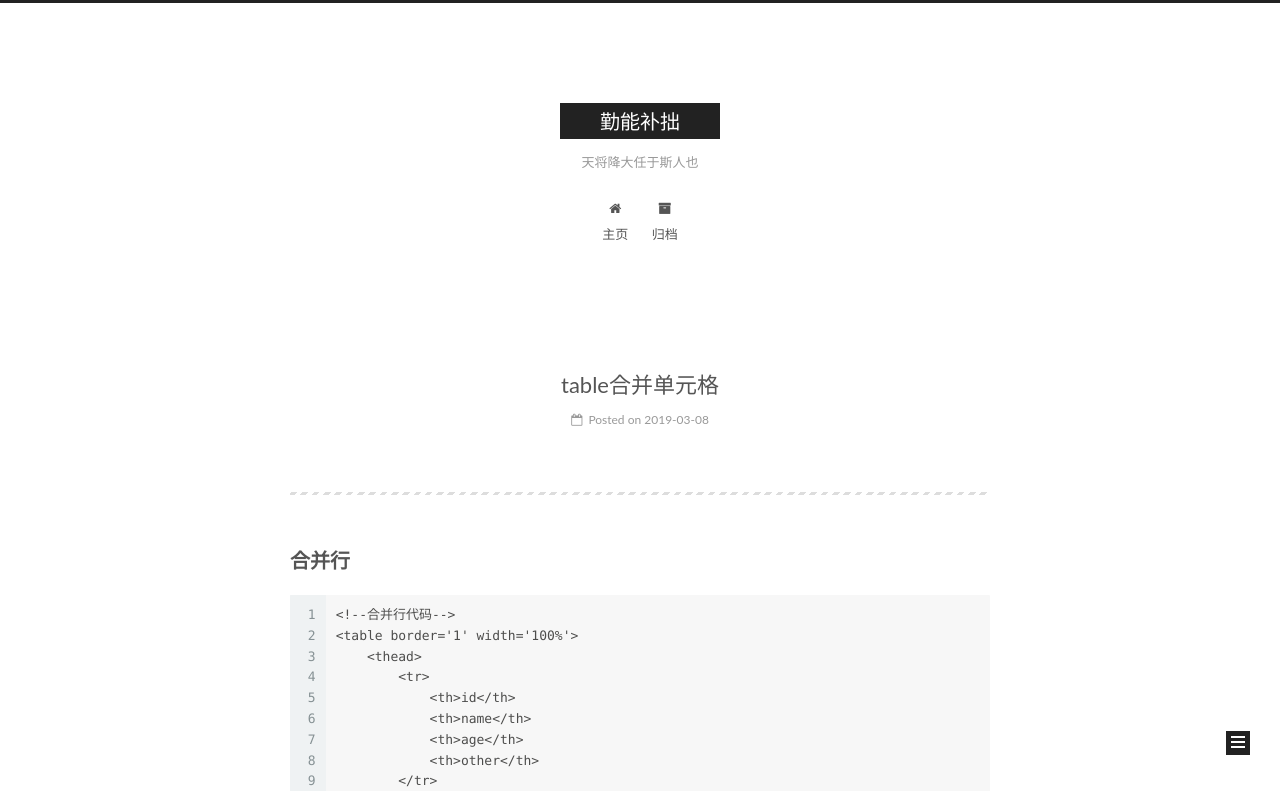
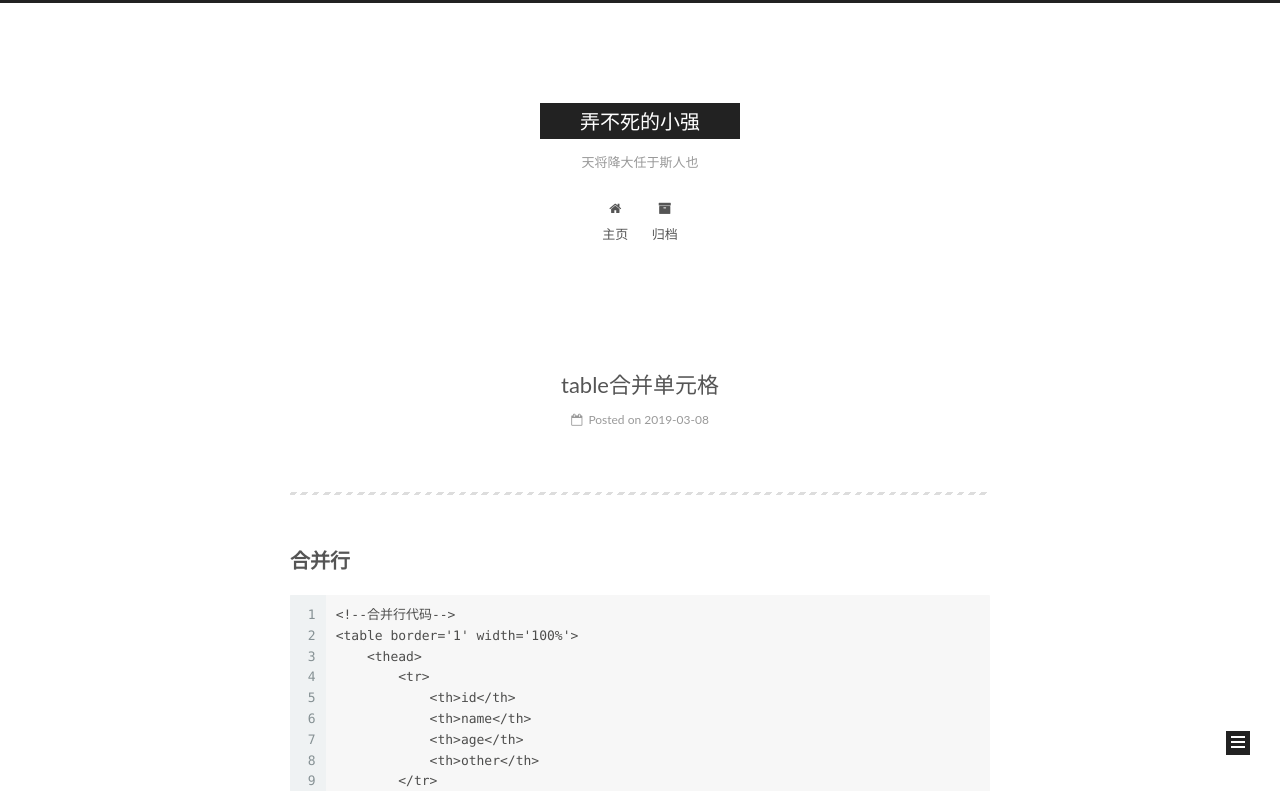
Before and after one commit to niexq/niexq.github.io, a plain HTML site: page index.html in a window 1280 px wide. Shown: the top 791 px of the page. Drawn offline with Linux system fonts and the light colour scheme.

Commit message:
Site updated: 2019-03-08 17:49:59

```diff
--- a/css/main.css
+++ b/css/main.css
@@ -1822,7 +1822,7 @@ pre .javascript .function {
   width: 4px;
   height: 4px;
   border-radius: 50%;
-  background: #3d20dd;
+  background: #626b37;
 }
 .links-of-blogroll {
   font-size: 13px;
--- a/index.html
+++ b/index.html
@@ -80,12 +80,12 @@
 
 
 <meta property="og:type" content="website">
-<meta property="og:title" content="勤能补拙">
+<meta property="og:title" content="弄不死的小强">
 <meta property="og:url" content="http://yoursite.com/index.html">
-<meta property="og:site_name" content="勤能补拙">
+<meta property="og:site_name" content="弄不死的小强">
 <meta property="og:locale" content="default">
 <meta name="twitter:card" content="summary">
-<meta name="twitter:title" content="勤能补拙">
+<meta name="twitter:title" content="弄不死的小强">
 
 
 
@@ -121,7 +121,7 @@
 
 
 
-  <title>勤能补拙</title>
+  <title>弄不死的小强</title>
 
 
 
@@ -152,7 +152,7 @@
     <div class="custom-logo-site-title">
       <a href="/" class="brand" rel="start">
         <span class="logo-line-before"><i></i></span>
-        <span class="site-title">勤能补拙</span>
+        <span class="site-title">弄不死的小强</span>
         <span class="logo-line-after"><i></i></span>
       </a>
     </div>
@@ -238,7 +238,7 @@
     </span>
 
     <span hidden itemprop="publisher" itemscope itemtype="http://schema.org/Organization">
-      <meta itemprop="name" content="勤能补拙">
+      <meta itemprop="name" content="弄不死的小强">
     </span>
 
 
@@ -366,7 +366,7 @@
     </span>
 
     <span hidden itemprop="publisher" itemscope itemtype="http://schema.org/Organization">
-      <meta itemprop="name" content="勤能补拙">
+      <meta itemprop="name" content="弄不死的小强">
     </span>
 
 
@@ -488,7 +488,7 @@
     </span>
 
     <span hidden itemprop="publisher" itemscope itemtype="http://schema.org/Organization">
-      <meta itemprop="name" content="勤能补拙">
+      <meta itemprop="name" content="弄不死的小强">
     </span>
 
 
@@ -616,7 +616,7 @@
     </span>
 
     <span hidden itemprop="publisher" itemscope itemtype="http://schema.org/Organization">
-      <meta itemprop="name" content="勤能补拙">
+      <meta itemprop="name" content="弄不死的小强">
     </span>
 
 
```
Also changed, not shown: 2019/03/08/ES6解构/index.html (+4 -4 lines), 2019/03/08/reduce方法/index.html (+4 -4 lines), 2019/03/08/table合并单元格/index.html (+4 -4 lines), 2019/03/08/运算符优先级/index.html (+4 -4 lines), archives/2019/03/index.html (+5 -5 lines), archives/2019/index.html (+5 -5 lines), archives/index.html (+5 -5 lines).
